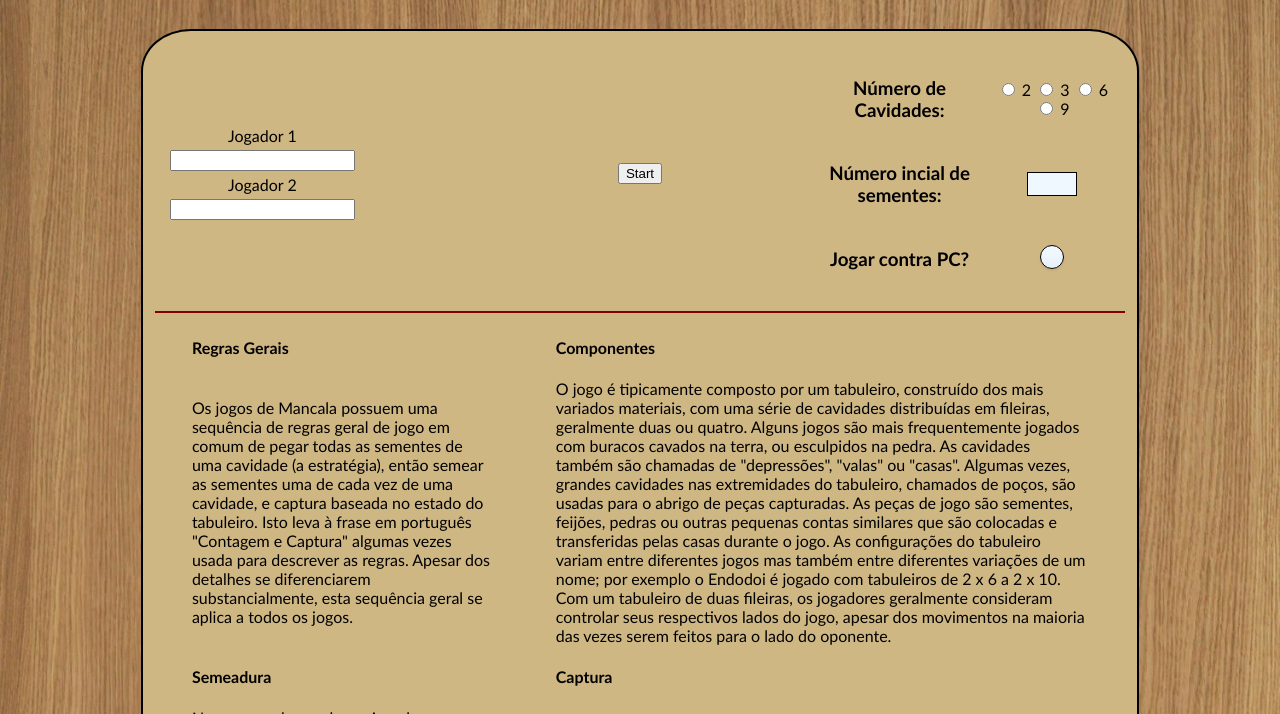
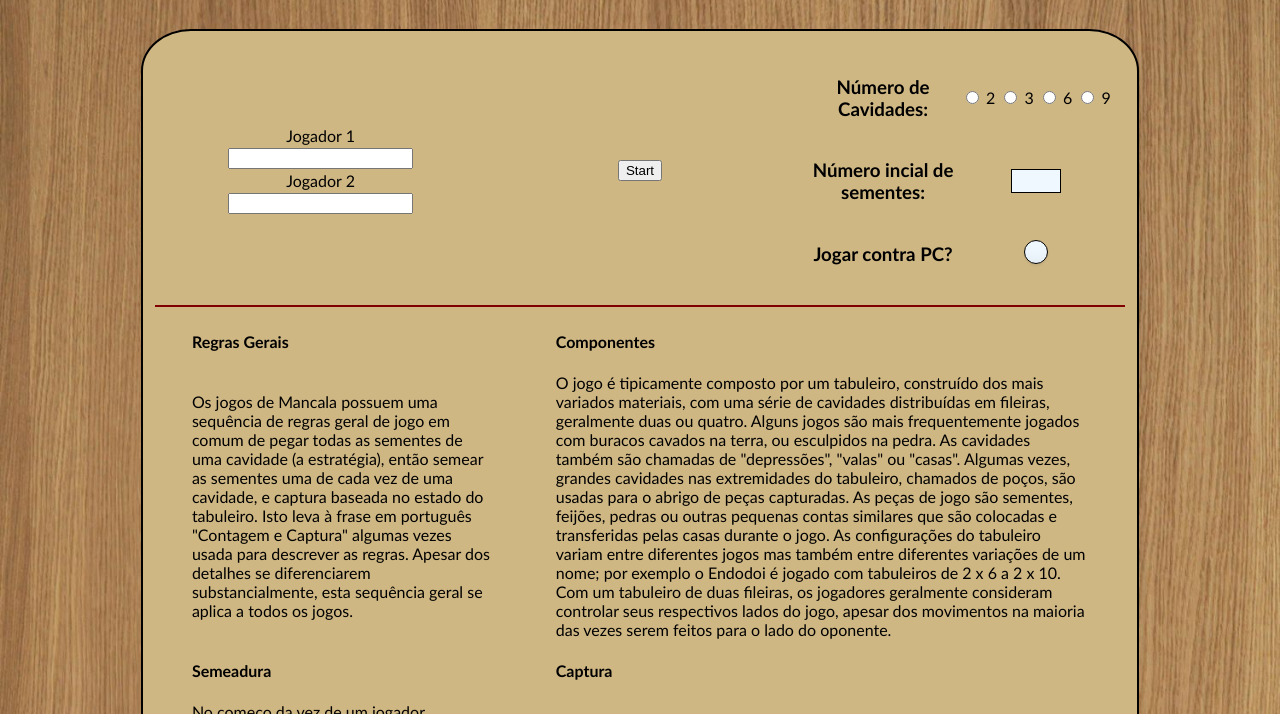
Before and after one commit to thevvalverde/mancala, a plain HTML site: page index.html in a window 1280 px wide. Shown: the part 86-800 px from the top of the page. Drawn offline with Linux system fonts and the light colour scheme.

Commit message:
melhoria

```diff
--- a/index.html
+++ b/index.html
@@ -20,22 +20,22 @@
           <td class="tdTableOptions">
             <table>
               <tr>
-                <td>
+                <td class="tdTableOptions">
                   Jogador 1
                 </td>
               </tr>
               <tr>
-                <td>
+                <td class="tdTableOptions">
                   <input type="text" id="Jogador1" name="nomeJogador">
                 </td>
               </tr>
               <tr>
-                <td>
+                <td class="tdTableOptions">
                   Jogador 2
                 </td>
               </tr>
               <tr>
-                <td>
+                <td class="tdTableOptions">
                   <input type="text" id="Jogador2" name="nomeJogador">
                 </td>
               </tr>
@@ -49,10 +49,10 @@
           <td class="tdTableOptions">
             <table>
               <tr>
-                <td>
+                <td class="tdTableOptions">
                   <h3>Número de Cavidades:</h3>
                 </td>
-                <td>
+                <td class="tdTableOptions">
                   <input type="radio" name="cavity-number" id="cavnum">
                   <label for="cavnum">2</label>
                   <input type="radio" name="cavity-number" id="cavnum">
@@ -64,26 +64,26 @@
                 </td>
               </tr>
               <tr>
-                <td>
+                <td class="tdTableOptions">
                   <h3>Número incial de sementes:</h3>
                 </td>
-                <td>
+                <td class="tdTableOptions">
                   <input type="number" name="seeds-number" id="seednum" min="0" max="20">
                 </td>
               </tr>
               <tr>
-                <td>
+                <td class="tdTableOptions">
                   <h3>Jogar contra PC?</h3>
                 </td>
-                <td>
+                <td class="tdTableOptions">
                   <input type="checkbox" class="switch" id="pc-checkbox" onclick="display()">
                 </td>
               </tr>
               <tr class="hidden" id="pc-options">
-                <td>
+                <td class="tdTableOptions">
                   <h3>Dificuldade</h3>
                 </td>
-                <td>
+                <td class="tdTableOptions">
                   <input type="number" name="difficulty-number" id="difnum" min="1" max="5">
                 </td>
               </tr>
```
